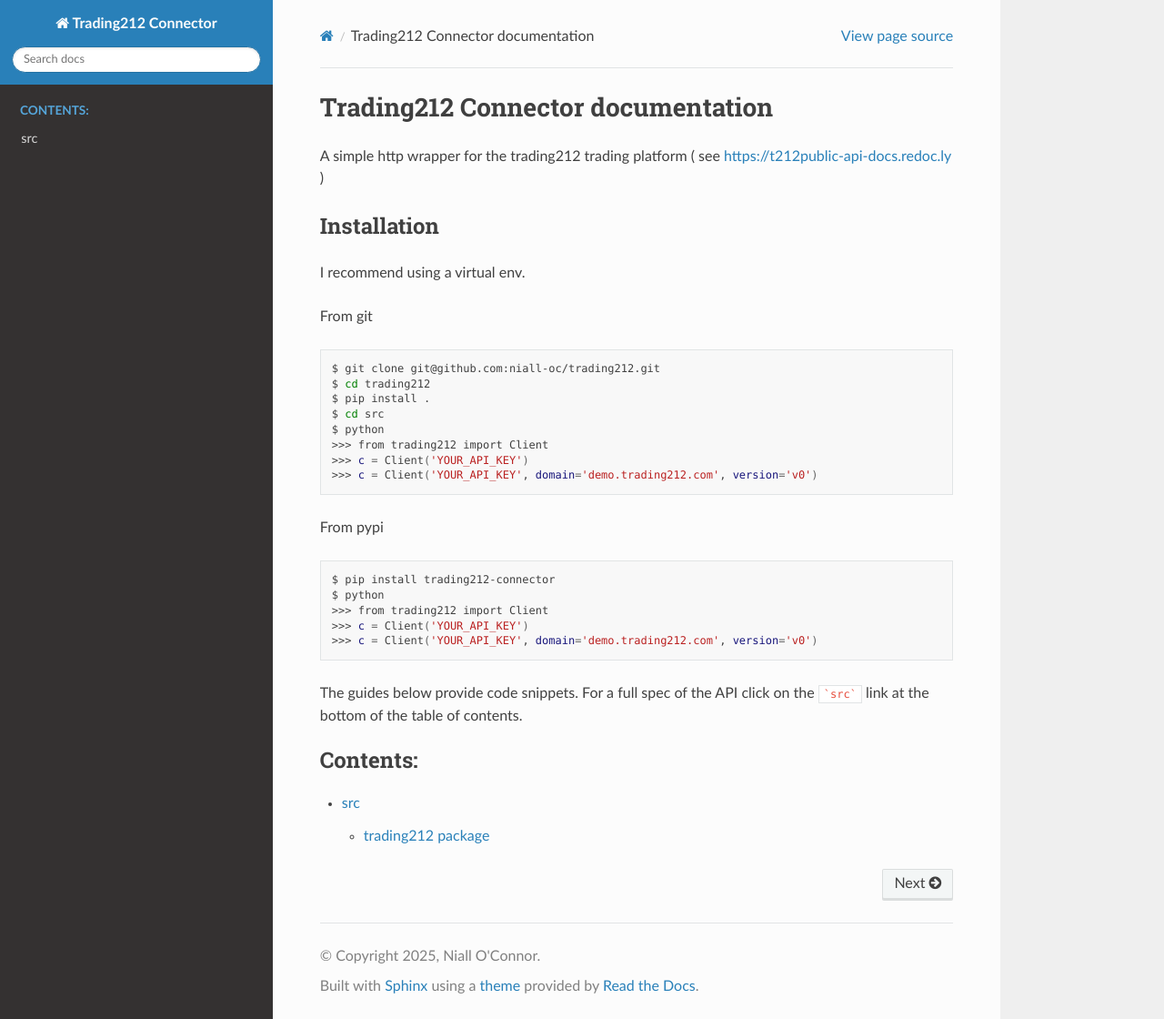
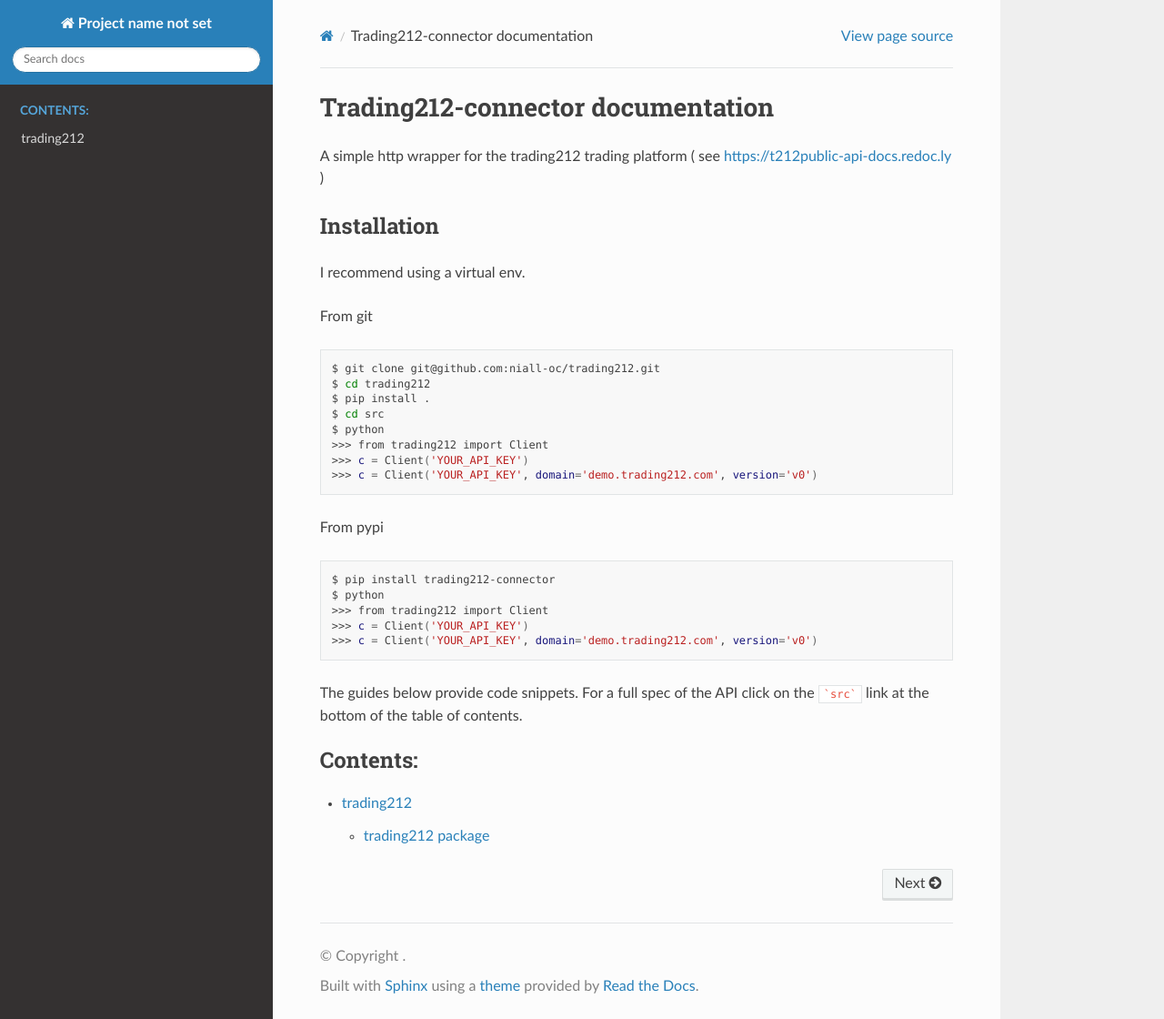
Before and after one commit to niall-oc/trading212, a Sphinx documentation site: the page built from docs/source/index.rst, in a window 1280 px wide and 1120 px high. Shown: the whole window at 91% size. Built offline with Sphinx 7.4.7 and the Read the Docs theme 3.1.0, drawn with Linux system fonts in a browser that asks for light colours.

```diff
--- a/docs/source/conf.py
+++ b/docs/source/conf.py
@@ -10,15 +10,9 @@ import os
 import sys
 
 # Add the path to your source code
-sys.path.insert(0, os.path.abspath('../../pyharmonics/src'))
+sys.path.insert(0, os.path.abspath('../../src'))
 print(f"Current working directory: {os.getcwd()}")
 print(f"Added to sys.path: {os.path.abspath('../../')}")
-
-
-project = 'Trading212 Connector'
-copyright = "2025, Niall O'Connor"
-author = "Niall O'Connor"
-release = '1.0'
 
 # -- General configuration ---------------------------------------------------
 # https://www.sphinx-doc.org/en/master/usage/configuration.html#general-configuration
--- a/docs/source/modules.rst
+++ b/docs/source/modules.rst
@@ -1,5 +1,5 @@
-src
-===
+trading212
+==========
 
 .. toctree::
    :maxdepth: 4
--- a/docs/source/trading212.rst
+++ b/docs/source/trading212.rst
@@ -10,6 +10,7 @@ trading212.http\_request module
 .. automodule:: trading212.http_request
    :members:
    :show-inheritance:
+   :undoc-members:
 
 Module contents
 ---------------
@@ -17,3 +18,4 @@ Module contents
 .. automodule:: trading212
    :members:
    :show-inheritance:
+   :undoc-members:
```
Also changed, not shown: docs/source/index.rst (+3 -4 lines), .readthedocs.yaml.
